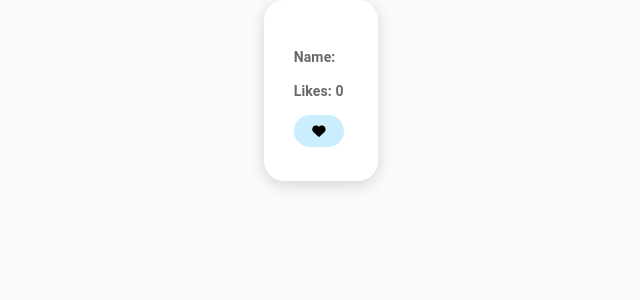
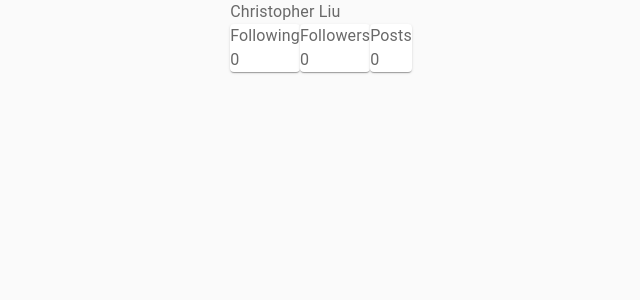
Before and after one commit to YibinLong/Kasegi, a React (Create React App) app in the folder packages/frontend/: page / in a window 1280 px wide. Shown: the top 300 px of the page, without its empty margins (319-959 px from the left). Built offline with nearby package versions, Linux system fonts and the light colour scheme; no server answers.

Commit message:
merged into frontend_develop - added firebase

```diff
--- a/packages/frontend/src/App.js
+++ b/packages/frontend/src/App.js
@@ -3,7 +3,14 @@ import {Post} from "./Components/Post";
 import SignIn from "./Pages/SignInPage/SignIn";
 import SignUp from "./Pages/SignUpPage/SignUp";
 import CssBaseline from '@material-ui/core/CssBaseline';
+
+
+import Button from '@material-ui/core/Button';
+
 import { BrowserRouter, Route } from "react-router-dom";
+
+import ProfileSidebar from "./Components/ProfileSidebar";
+
 
 function App() {
   return (
@@ -26,10 +33,9 @@ function App() {
     <CssBaseline />
     <BrowserRouter>
         <div>
-            <Route path="/" exact component={Post} />
+            <Route path="/" exact component={ProfileSidebar} />
             <Route path="/signin" component={SignIn} />
             <Route path="/signup" component={SignUp} />
-
         </div>
     </BrowserRouter>
     </>
--- a/packages/frontend/src/Components/ProfileSidebar.js
+++ b/packages/frontend/src/Components/ProfileSidebar.js
@@ -1 +1,54 @@
-{/*TODO*/}
+import React, {useState} from "react";
+
+import Container from '@material-ui/core/Container';
+import { Grid, Paper, Typography } from "@material-ui/core";
+
+
+
+const ProfileSidebar = (props) => {
+
+    return (
+        <div>
+            <Typography>
+                Christopher Liu
+            </Typography>
+
+            <Grid container justify="center" >
+                <Grid item>
+                    <Paper>
+                        <Typography>
+                            Following
+                        </Typography>
+                        <Typography>
+                            0
+                        </Typography>
+                    </Paper>
+                </Grid>
+                <Grid item>
+                    <Paper>
+                        <Typography>
+                            Followers
+                        </Typography>
+                        <Typography justify="center" align-self="center">
+                            0
+                        </Typography>
+                    </Paper>
+                </Grid>
+                <Grid item>
+                    <Paper>
+                        <Typography>
+                            Posts
+                        </Typography>
+                        <Typography>
+                            0
+                        </Typography>
+                    </Paper>
+                </Grid>
+
+            </Grid>
+        </div>
+    );
+
+};
+
+export default ProfileSidebar;
--- a/packages/frontend/src/Pages/SignInPage/SignIn.js
+++ b/packages/frontend/src/Pages/SignInPage/SignIn.js
@@ -16,7 +16,7 @@ function Copyright() {
   return (
     <Typography variant="body2" color="textSecondary" align="center">
       {'Copyright © '}
-      <Link color="inherit" href="https://kasegi.tech/">
+      <Link color="inherit" href="https://kasegi.online/">
         Kasegi
       </Link>{' '}
       {new Date().getFullYear()}
--- a/packages/frontend/src/Pages/SignUpPage/SignUp.js
+++ b/packages/frontend/src/Pages/SignUpPage/SignUp.js
@@ -13,8 +13,8 @@ function Copyright() {
   return (
     <Typography variant="body2" color="textSecondary" align="center">
       {'Copyright © '}
-      <Link color="inherit" href="https://material-ui.com/">
-        Your Website
+      <Link color="inherit" href="https://kasegi.online/">
+        Kasegi
       </Link>{' '}
       {new Date().getFullYear()}
       {'.'}
```
